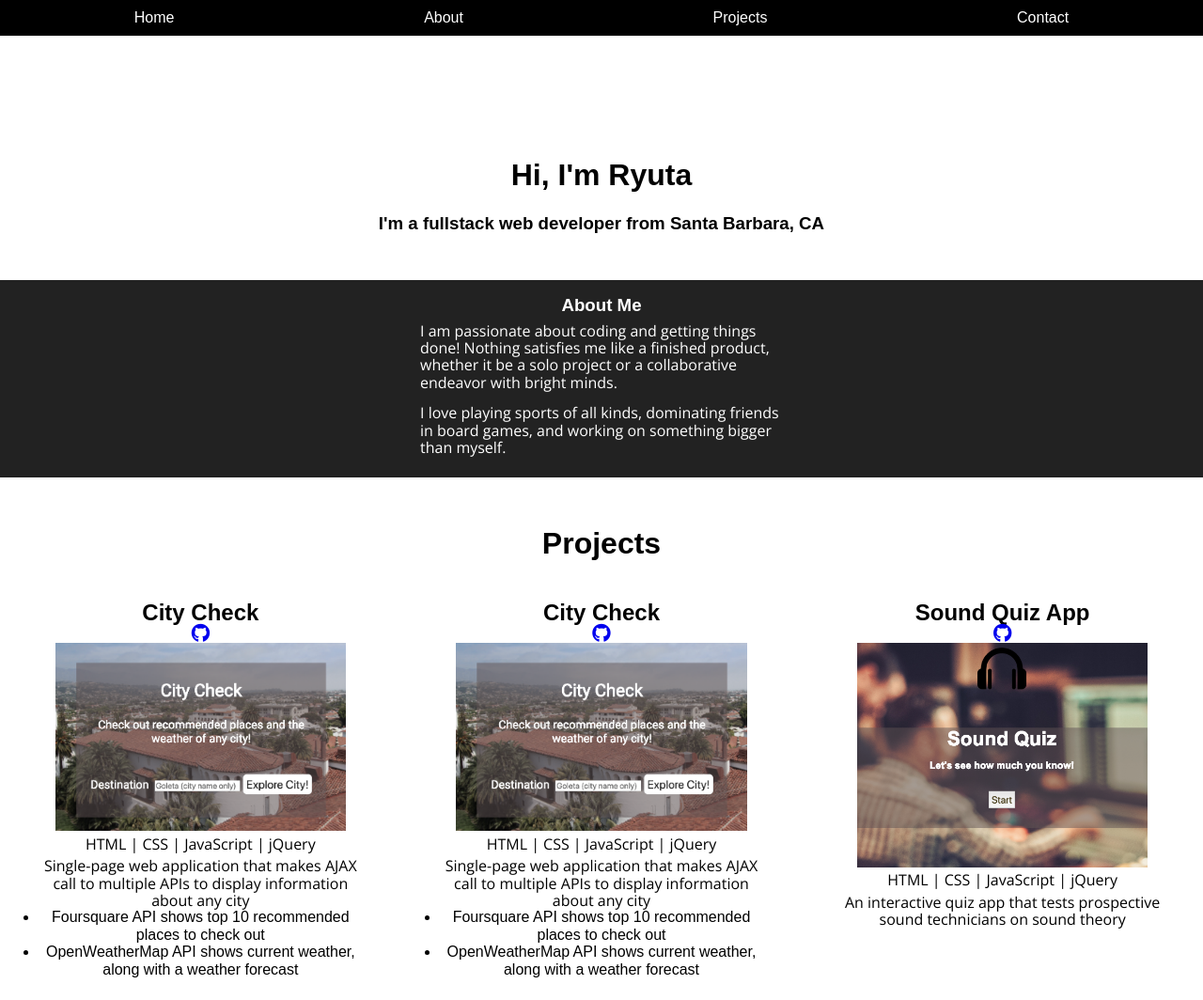
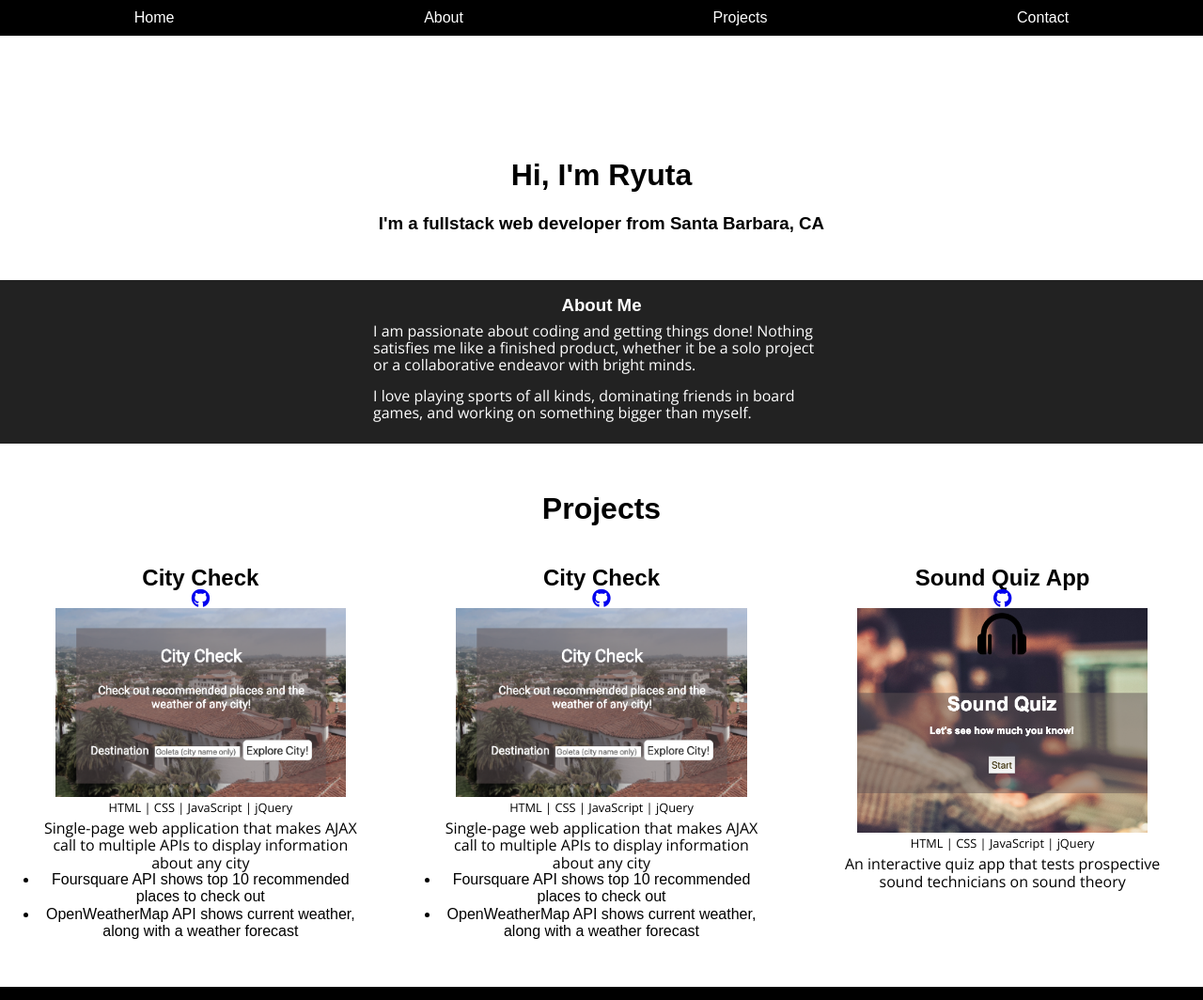
Before and after one commit to ryutae/RyutaEguchiPortfolio, a plain HTML site: page index.html in a window 1280 px wide. Shown: the top 1064 px of the page at 94% size. Drawn offline with nearby package versions, Linux system fonts and the light colour scheme; a web font is replaced by a local one.

Commit message:
Adjust bio width

```diff
--- a/style.css
+++ b/style.css
@@ -90,7 +90,7 @@ section:nth-child(even) {
 }
 
 .bio > p {
-  max-width: 400px;
+  max-width: 500px;
   margin: 0 auto;
   text-align: left;
   padding: 7px;
@@ -120,7 +120,7 @@ section:nth-child(even) {
 
 .technology {
   margin-bottom: 5px;
-  font: .7rem;
+  font-size: .8rem;
 }
 
 /*------FOOTER------*/
```
